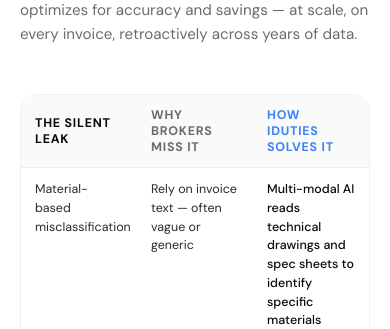
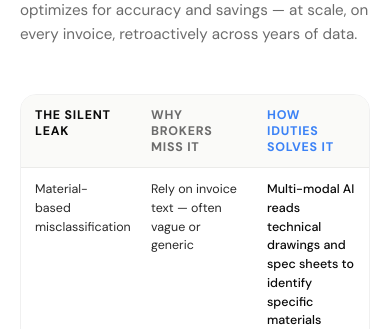
Before and after one commit to rebelkayn/dutycalc, a Flask app: page / in a window 390 px wide. Shown: the part 4447-4776 px from the top of the page. Run offline with Flask 3, Linux system fonts and the light colour scheme; some libraries are stand-ins or nearby versions; some web fonts are replaced.

Commit message:
Fix diff table header vertical-align to top on mobile
Co-Authored-By: Claude Sonnet 4.6 <noreply@anthropic.com>

```diff
--- a/templates/landing.html
+++ b/templates/landing.html
@@ -258,7 +258,7 @@ section { padding: clamp(64px, 10vw, 120px) clamp(20px, 5vw, 40px); }
   padding: 14px 20px; font-size: 0.68rem; font-weight: 700;
   letter-spacing: 0.06em; text-transform: uppercase; color: var(--muted);
   background: var(--bg); border-bottom: 1px solid var(--border);
-  text-align: left;
+  text-align: left; vertical-align: top;
 }
 .diff-table th:first-child { color: var(--ink); }
 .diff-table th:last-child { color: var(--blue); }
```
